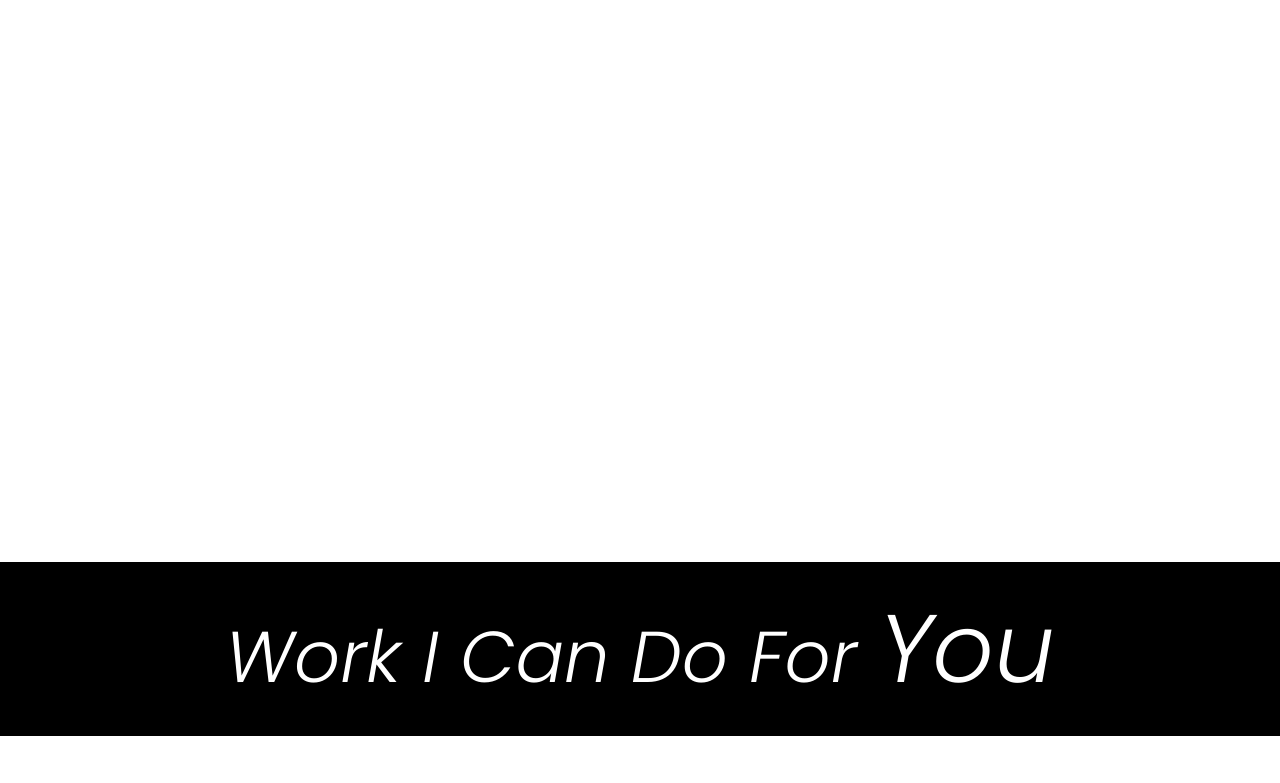
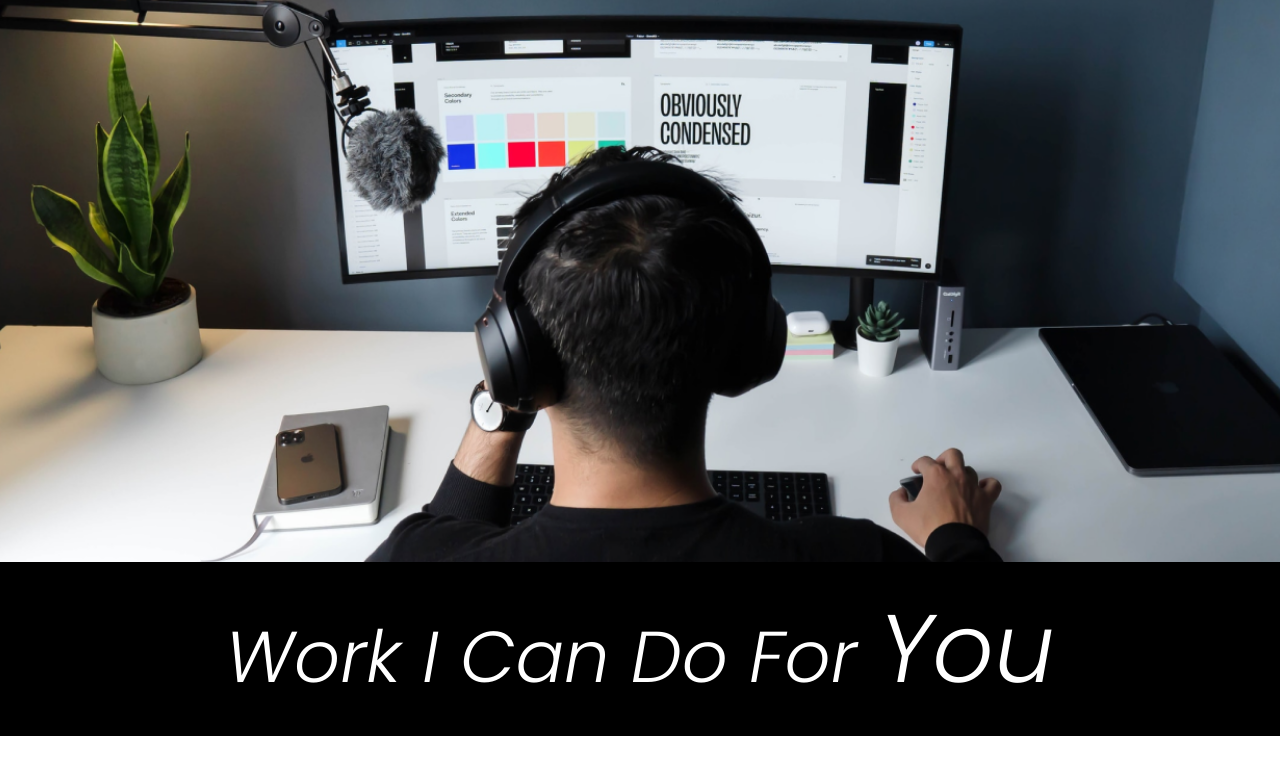
Before and after one commit to abhiram-s21/developer-landing-page, a plain HTML site: page index.html in a window 1280 px wide. Shown: the part 238-1021 px from the top of the page. Drawn offline with Linux system fonts and the light colour scheme.

Commit message:
Update style.css

```diff
--- a/style.css
+++ b/style.css
@@ -11,7 +11,7 @@ html , body {
 }
 
 .hero-section {
-    background-image: url("images/developer.png");
+    background-image: url("developer.png");
     min-height: 100vh;
     background-position: center;
     background-size: cover;
```
